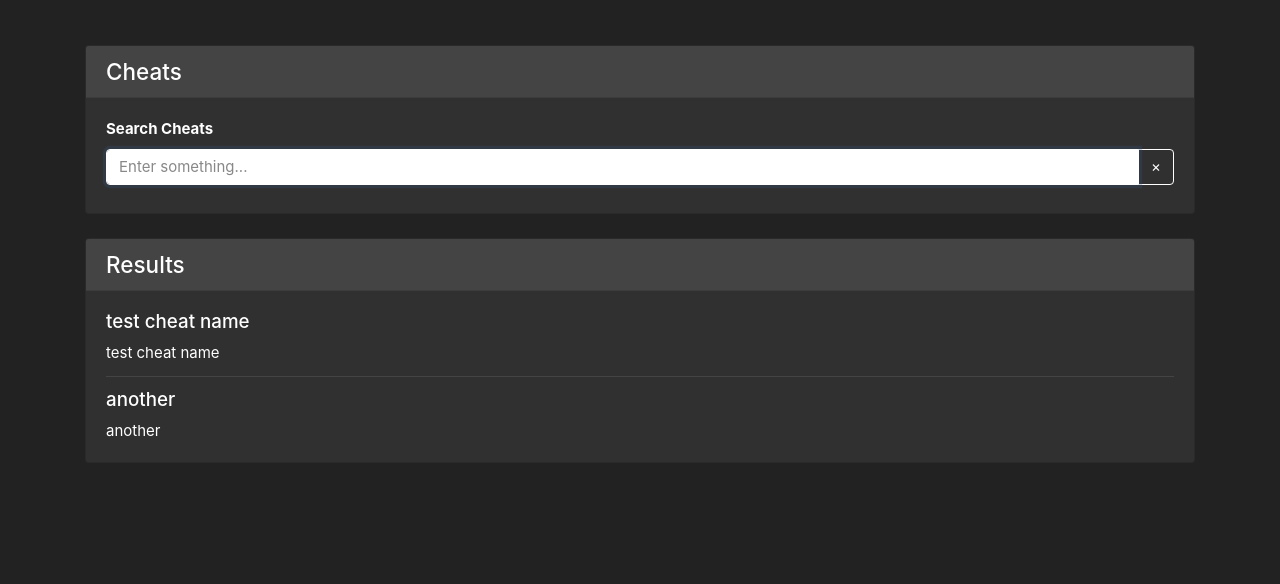
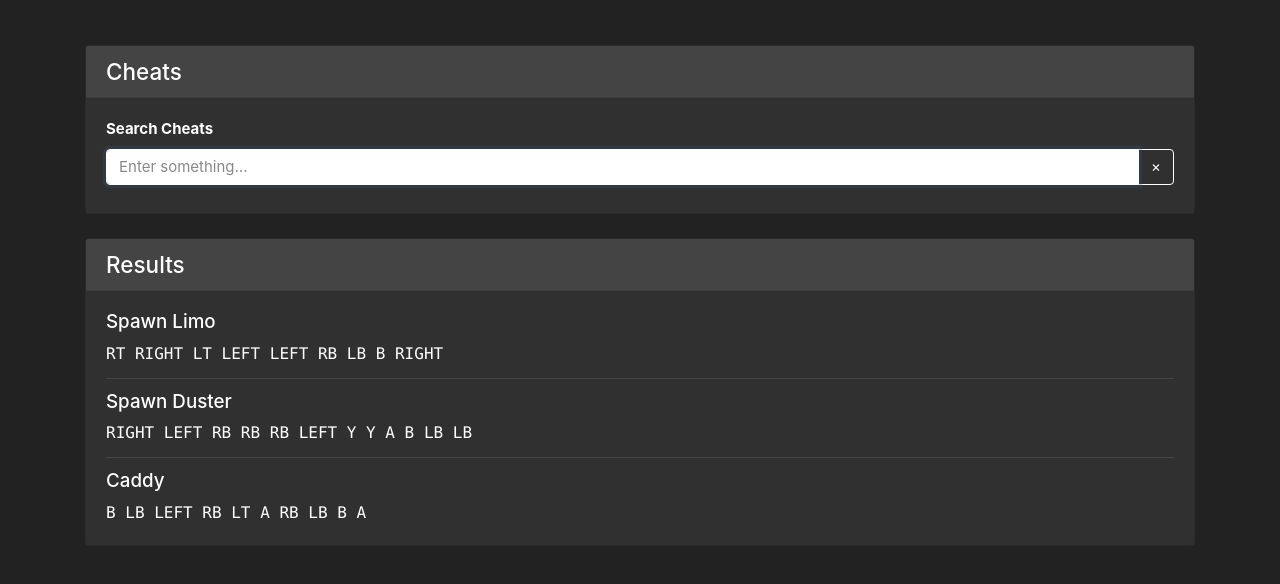
Before and after one commit to jack-hermanson/gta-cheats, a React (Create React App) app: page / in a window 1280 px wide. Shown: the top 584 px of the page. Built offline with nearby package versions, Linux system fonts and the light colour scheme.

Commit message:
start adding more cheats

```diff
--- a/src/components/cheats/Cheat.tsx
+++ b/src/components/cheats/Cheat.tsx
@@ -19,8 +19,11 @@ export class Cheat extends Component<Props> {
     return (
       <ListGroupItem className="px-0">
         <ListGroupItemHeading>{this.props.cheat.name}</ListGroupItemHeading>
-        <ListGroupItemText className="mb-0">
-          {this.props.cheat.name}
+        <ListGroupItemText
+          style={{ fontFamily: "Menlo, monospace", fontSize: 16 }}
+          className="mb-0"
+        >
+          {this.props.cheat.code}
         </ListGroupItemText>
       </ListGroupItem>
     );
--- a/src/data/cheats.json
+++ b/src/data/cheats.json
@@ -1,10 +1,14 @@
 [
   {
-    "name": "test cheat name",
-    "code": "abc789"
+    "name": "Spawn Limo",
+    "code": "RT RIGHT LT LEFT LEFT RB LB B RIGHT"
   },
   {
-    "name": "another",
-    "code": "1231"
+    "name": "Spawn Duster",
+    "code": "RIGHT LEFT RB RB RB LEFT Y Y A B LB LB"
+  },
+  {
+    "name": "Caddy",
+    "code": "B LB LEFT RB LT A RB LB B A"
   }
 ]
```
